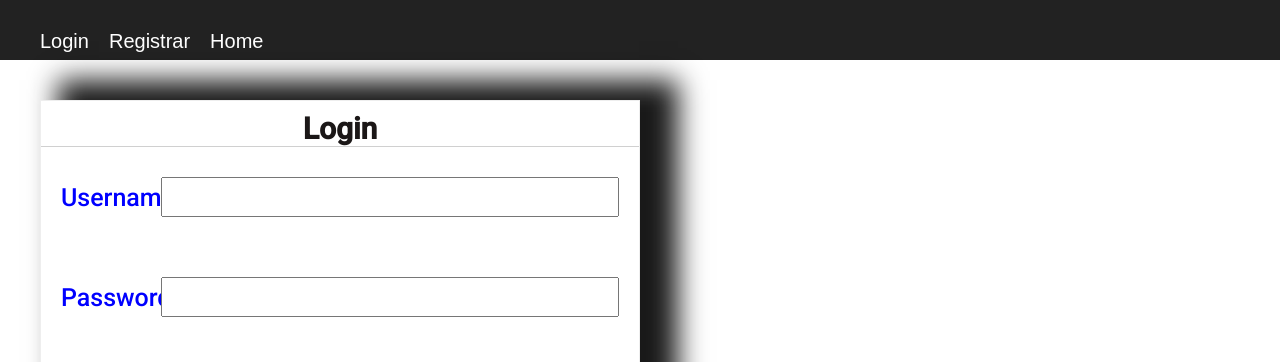
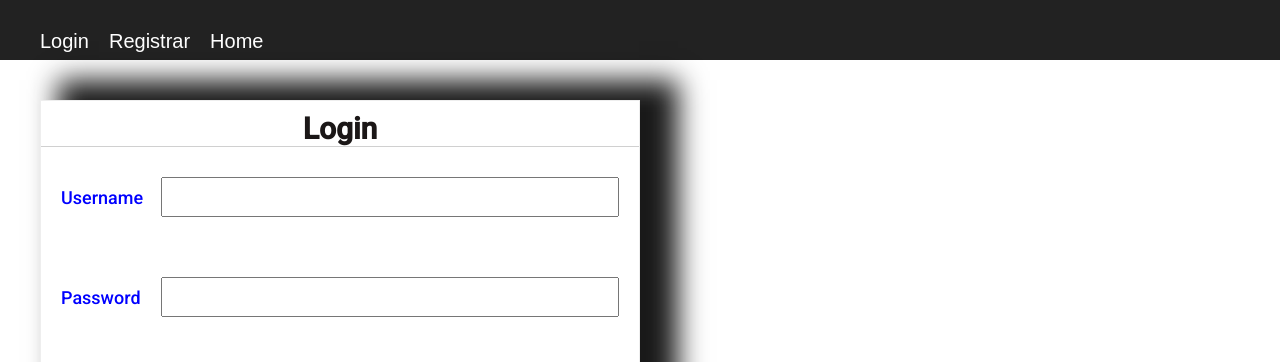
Before and after one commit to LucasTAlmeida/App-voto, a React (Create React App) app in the folder frontend/: page /login in a window 1280 px wide. Shown: the top 362 px of the page. Built offline with nearby package versions, Linux system fonts and the light colour scheme.

Commit message:
Update styles.css

```diff
--- a/frontend/src/components/Resultados/styles.css
+++ b/frontend/src/components/Resultados/styles.css
@@ -46,12 +46,6 @@
     padding: 10px 20px;
 }
 
-.container form .row span{
-    min-width: 100px;
-    font-size: 25px;
-    font-family: "Roboto", sans-serif;
-}
-
 .container form .row input {
 
     height: 40px;
```
